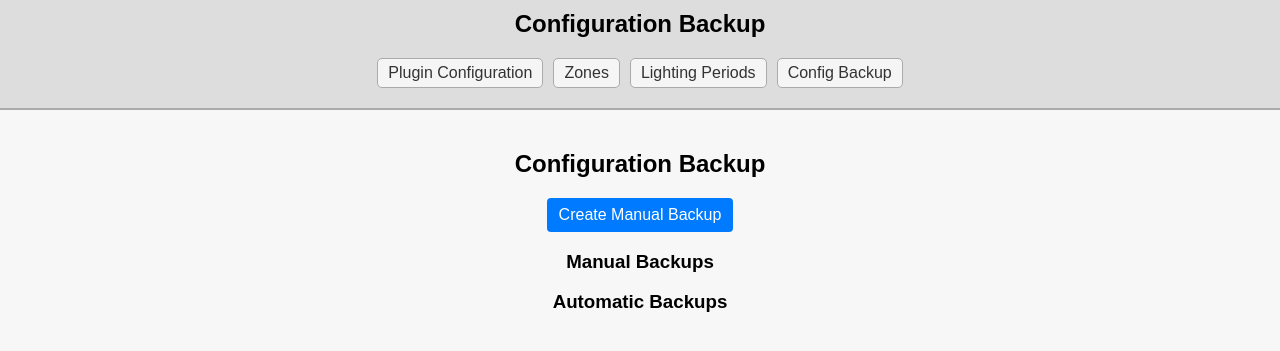
After one commit to mlamoure/indigo-auto-lights, a Flask app: page /config_backup in a window 1280 px wide. The commit adds this page. Shown: the top 351 px of the page. Run offline with Flask 3, Linux system fonts and the light colour scheme.

Commit message:
feat: Add configuration backup page with manual and automatic backup management

```diff
--- a/Auto Lights.indigoPlugin/Contents/Server Plugin/config_web_editor/app.py
+++ b/Auto Lights.indigoPlugin/Contents/Server Plugin/config_web_editor/app.py
@@ -284,6 +284,17 @@ def save_config(config_data):
     with open(config_path, "w") as f:
         json.dump(config_data, f, indent=2)
 
+def auto_backup_config():
+    import shutil, glob
+    auto_backup_dir = os.path.join(os.path.dirname(os.path.abspath(__file__)), "config", "auto_backups")
+    os.makedirs(auto_backup_dir, exist_ok=True)
+    timestamp = datetime.now().strftime("%Y%m%d%H%M%S")
+    backup_file = os.path.join(auto_backup_dir, f"auto_backup_{timestamp}.json")
+    shutil.copy2(config_path, backup_file)
+    backups = sorted(glob.glob(os.path.join(auto_backup_dir, "auto_backup_*.json")))
+    if len(backups) > 25:
+        os.remove(backups[0])
+
 
 @app.route("/plugin_config", methods=["GET", "POST"])
 def plugin_config():
@@ -292,6 +303,7 @@ def plugin_config():
     PluginFormClass = generate_form_class_from_schema(plugin_schema)
     plugin_form = PluginFormClass(data=config_data.get("plugin_config", {}))
     if request.method == "POST":
+        auto_backup_config()
         updated_config = {
             field_name: field.data
             for field_name, field in plugin_form._fields.items()
@@ -336,6 +348,7 @@ def zones():
     zones = config_data.get("zones", [])
     zones_forms = [ZonesFormClass(data=zone) for zone in zones]
     if request.method == "POST":
+        auto_backup_config()
         updated_zones = []
         for zone_form in zones_forms:
             zone_data = {
@@ -411,6 +424,7 @@ def zone_config(zone_id):
     except Exception:
         pass
     if request.method == "POST":
+        auto_backup_config()
         zone_data = {
             field_name: field.data
             for field_name, field in zone_form._fields.items()
@@ -457,6 +471,7 @@ def lighting_period_config(period_id):
         delattr(LightingPeriodFormClass, "id")
     lighting_period_form = LightingPeriodFormClass(data=period)
     if request.method == "POST":
+        auto_backup_config()
         period_data = {
             field_name: field.data
             for field_name, field in lighting_period_form._fields.items()
@@ -555,6 +570,45 @@ def get_luminance_value():
     return {"average": avg}
 
 
+@app.route("/config_backup", methods=["GET", "POST"])
+def config_backup():
+    import shutil, glob
+    config_dir = os.path.join(os.path.dirname(os.path.abspath(__file__)), "config")
+    manual_backup_dir = os.path.join(config_dir, "backups")
+    auto_backup_dir = os.path.join(config_dir, "auto_backups")
+    os.makedirs(manual_backup_dir, exist_ok=True)
+    os.makedirs(auto_backup_dir, exist_ok=True)
+
+    if request.method == "POST":
+        action = request.form.get("action")
+        backup_type = request.form.get("backup_type")
+        backup_file = request.form.get("backup_file")
+        config_path = os.path.join(config_dir, "auto_lights_conf.json")
+        if action == "create_manual":
+            dest = os.path.join(manual_backup_dir, f"manual_backup_{datetime.now().strftime('%Y%m%d%H%M%S')}.json")
+            shutil.copy2(config_path, dest)
+            flash("Manual backup created.")
+        elif action == "restore":
+            if backup_file:
+                src = os.path.join(manual_backup_dir if backup_type == "manual" else auto_backup_dir, backup_file)
+                shutil.copy2(src, config_path)
+                flash("Backup restored.")
+        elif action == "delete":
+            if backup_file:
+                path_to_delete = os.path.join(manual_backup_dir if backup_type == "manual" else auto_backup_dir, backup_file)
+                if os.path.exists(path_to_delete):
+                    os.remove(path_to_delete)
+                    flash("Backup deleted.")
+        return redirect(url_for("config_backup"))
+
+    manual_backups = [os.path.basename(p) for p in glob.glob(os.path.join(manual_backup_dir, "*.json"))]
+    auto_backups_files = sorted(glob.glob(os.path.join(auto_backup_dir, "auto_backup_*.json")), reverse=True)
+    auto_backups = []
+    for ab in auto_backups_files:
+        desc = "Automatic backup"
+        auto_backups.append({"filename": os.path.basename(ab), "description": desc})
+    return render_template("config_backup.html", manual_backups=manual_backups, auto_backups=auto_backups)
+
 @app.route("/shutdown", methods=["POST"])
 def shutdown():
     shutdown_func = request.environ.get("werkzeug.server.shutdown")
--- a/Auto Lights.indigoPlugin/Contents/Server Plugin/config_web_editor/templates/header_common.html
+++ b/Auto Lights.indigoPlugin/Contents/Server Plugin/config_web_editor/templates/header_common.html
@@ -5,5 +5,6 @@
     <a href="/plugin_config" class="tab">Plugin Configuration</a>
     <a href="/zones" class="tab">Zones</a>
     <a href="/lighting_periods" class="tab">Lighting Periods</a>
+    <a href="/config_backup" class="tab">Config Backup</a>
   </div>
 </div>
--- /dev/null
+++ b/New file: Auto Lights.indigoPlugin/Contents/Server Plugin/config_web_editor/templates/config_backup.html
@@ -0,0 +1,60 @@
+<!doctype html>
+<html>
+  <head>
+    <meta charset="utf-8">
+    <title>Configuration Backup - Indigo Auto Lights</title>
+    <link rel="stylesheet" href="/static/css/main.css">
+  </head>
+  <body>
+    {% set page_title = "Configuration Backup" %}
+    {% include "header_common.html" %}
+    <div id="container">
+      <div id="content">
+        <h2>Configuration Backup</h2>
+        <button id="create-manual-backup" class="btn">Create Manual Backup</button>
+        <h3>Manual Backups</h3>
+        <ul id="manual-backups-list">
+          {% for backup in manual_backups %}
+          <li>
+            {{ backup }}
+            <form method="post" style="display:inline;">
+              <input type="hidden" name="backup_type" value="manual">
+              <input type="hidden" name="backup_file" value="{{ backup }}">
+              <button type="submit" name="action" value="restore" class="btn">Restore</button>
+              <button type="submit" name="action" value="delete" class="btn">Delete</button>
+            </form>
+          </li>
+          {% endfor %}
+        </ul>
+        <h3>Automatic Backups</h3>
+        <ul id="auto-backups-list">
+          {% for backup in auto_backups %}
+          <li>
+            {{ backup.filename }} - {{ backup.description }}
+            <form method="post" style="display:inline;">
+              <input type="hidden" name="backup_type" value="auto">
+              <input type="hidden" name="backup_file" value="{{ backup.filename }}">
+              <button type="submit" name="action" value="restore" class="btn">Restore</button>
+              <button type="submit" name="action" value="delete" class="btn">Delete</button>
+            </form>
+          </li>
+          {% endfor %}
+        </ul>
+      </div>
+    </div>
+    <script>
+      document.getElementById('create-manual-backup').addEventListener('click', function(){
+          var form = document.createElement('form');
+          form.method = 'post';
+          form.style.display = 'none';
+          var inputAction = document.createElement('input');
+          inputAction.type = 'hidden';
+          inputAction.name = 'action';
+          inputAction.value = 'create_manual';
+          form.appendChild(inputAction);
+          document.body.appendChild(form);
+          form.submit();
+      });
+    </script>
+  </body>
+</html>
```
